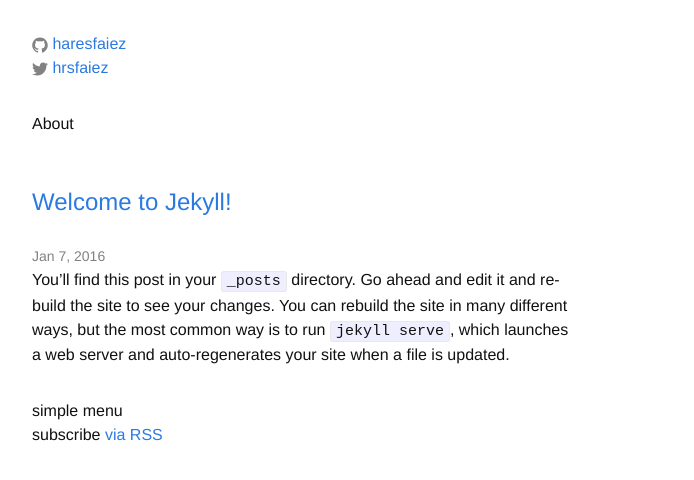
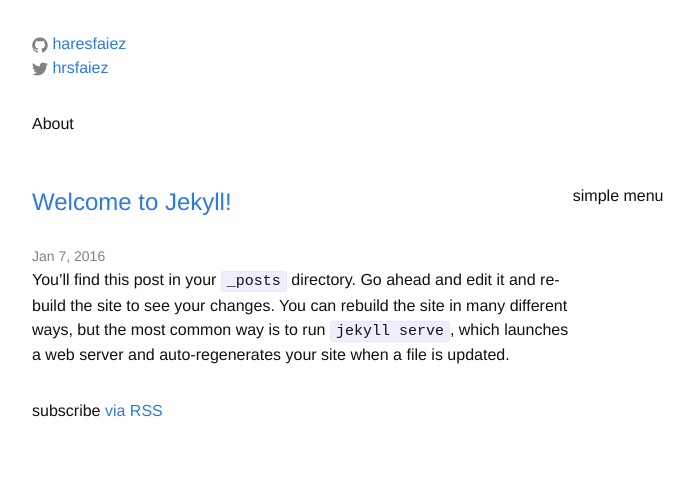
Before and after one commit to haresfaiez/haresfaiez.github.io, a Jekyll site: the page built from index.html, in a window 1280 px wide. Shown: the top 480 px of the page, without its empty margins (192-886 px from the left). Built offline with Jekyll 4.4.1, drawn with Linux system fonts in a browser that asks for light colours.

Commit message:
Align home sections

```diff
--- a/_sass/_layout.scss
+++ b/_sass/_layout.scss
@@ -1,12 +1,17 @@
 /**
  * Home
  */
+.home section {
+    display: inline-block;
+}
+
 .home_left-side-content {
     width: $home_left-side__width;
 }
 
 .home_aside-content {
     width: $home_aside-content__width;
+    position: absolute;
 }
 
 /**
--- a/css/main.scss
+++ b/css/main.scss
@@ -24,7 +24,7 @@ $grey-color-dark:  darken($grey-color, 25%);
 
 // Home elememts width
 $home_left-side__width: 65%;
-$home_aside-content__width: 35%;
+$home_aside-content__width: 34%;
 
 // Width of the content area
 $content-width:    70%;
```
